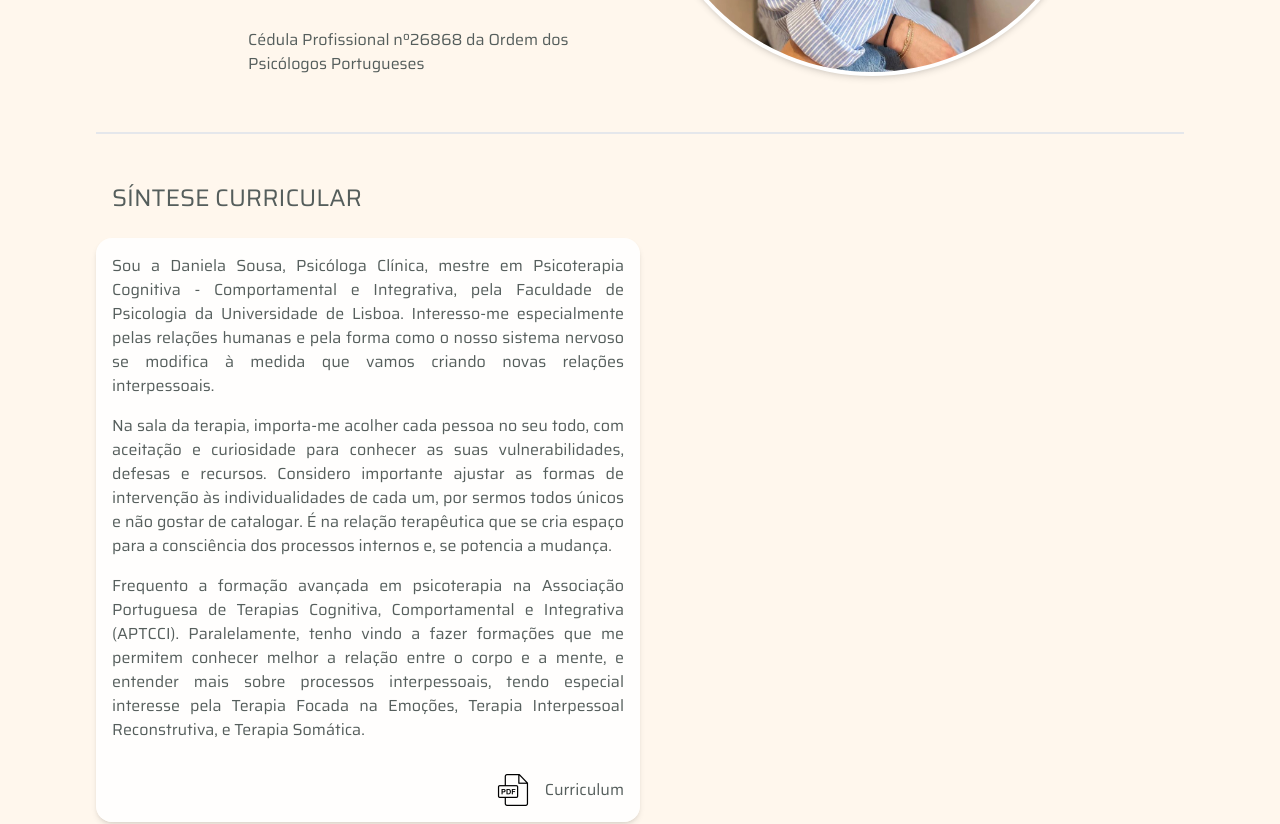
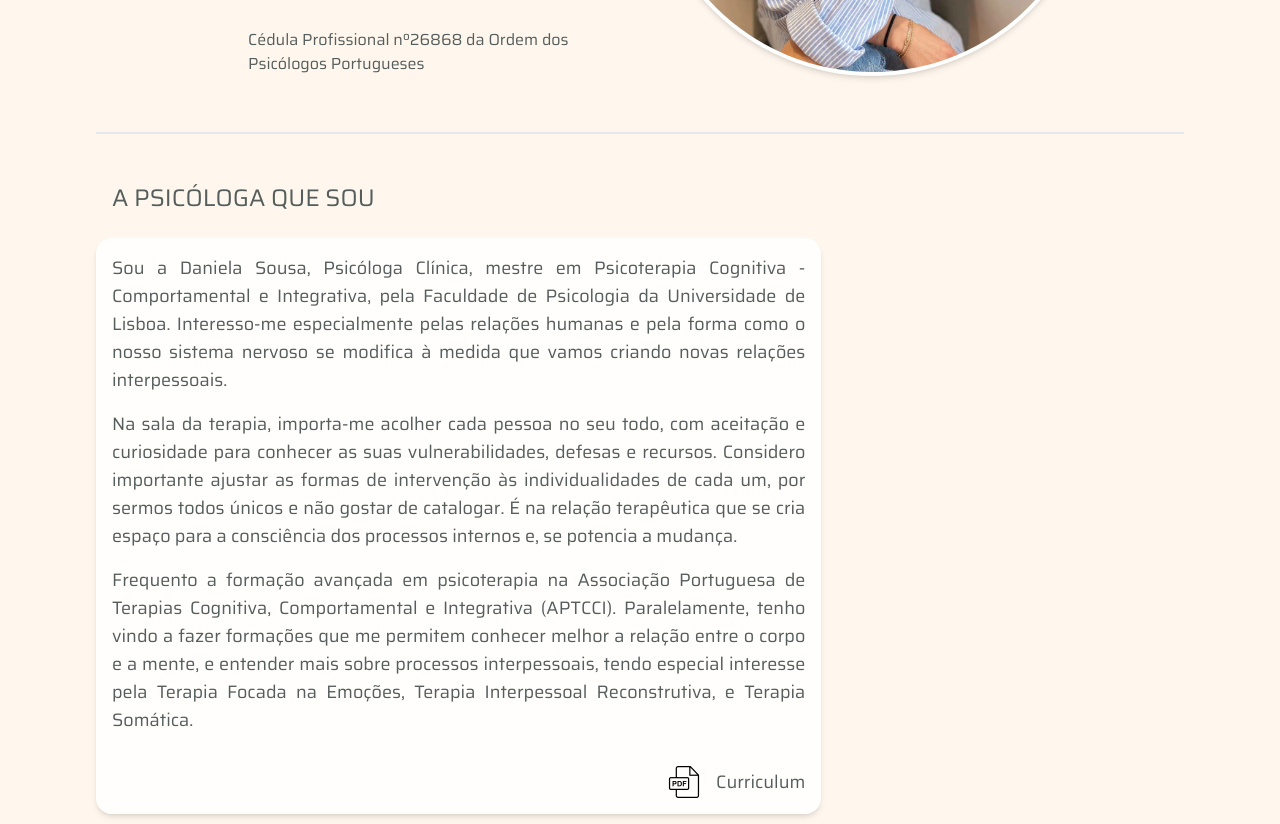
Before and after one commit to DeleteMind/site_psicologa, a Next.js app in the folder daniela-app/: page /sobre in a window 1280 px wide. Shown: the part 600-1424 px from the top of the page. Built offline with nearby package versions, Linux system fonts and the light colour scheme.

Commit message:
change_sobre_page

```diff
--- a/daniela-app/app/sobre/page.tsx
+++ b/daniela-app/app/sobre/page.tsx
@@ -24,9 +24,9 @@ export default function SobrePage() {
       </div>
 
       {/* Section at the bottom */}
-      <section className="mt-10 pt-8 text-justify text-xs sm:text-sm lg:text-base border-t-2 gap-x-8">
-        <h3 className="mb-2 text-2xl p-4">SÍNTESE CURRICULAR</h3>
-        <div className="flex flex-col lg:w-1/2 bg-white/90 rounded-2xl shadow-md p-4">
+      <section className="mt-10 pt-8  text-justify  border-t-2 gap-x-8">
+        <h3 className="mb-2 text-2xl p-4">A PSICÓLOGA QUE SOU</h3>
+        <div className="flex flex-col lg:w-2/3 bg-white/90 rounded-2xl shadow-md p-4 text-xs sm:text-sm lg:text-lg">
           <p className='mb-4'>Sou a Daniela Sousa, Psicóloga Clínica, mestre em Psicoterapia Cognitiva - Comportamental e Integrativa, pela Faculdade de Psicologia da Universidade de Lisboa. Interesso-me especialmente pelas relações humanas e pela forma como o nosso sistema nervoso se modifica à medida que vamos criando novas relações interpessoais.</p>
           <p className='mb-4'>Na sala da terapia, importa-me acolher cada pessoa no seu todo, com aceitação e curiosidade para conhecer as suas vulnerabilidades, defesas e recursos. Considero importante ajustar as formas de intervenção às individualidades de cada um, por sermos todos únicos e não gostar de catalogar. É na relação terapêutica que se cria espaço para a consciência dos processos internos e, se potencia a mudança.</p>
           <p className='mb-4'>Frequento a formação avançada em psicoterapia na Associação Portuguesa de Terapias Cognitiva, Comportamental e Integrativa (APTCCI). Paralelamente, tenho vindo a fazer formações que me permitem conhecer melhor a relação entre o corpo e a mente, e entender mais sobre processos interpessoais, tendo especial interesse pela Terapia Focada na Emoções, Terapia Interpessoal Reconstrutiva, e Terapia Somática.</p>
```
